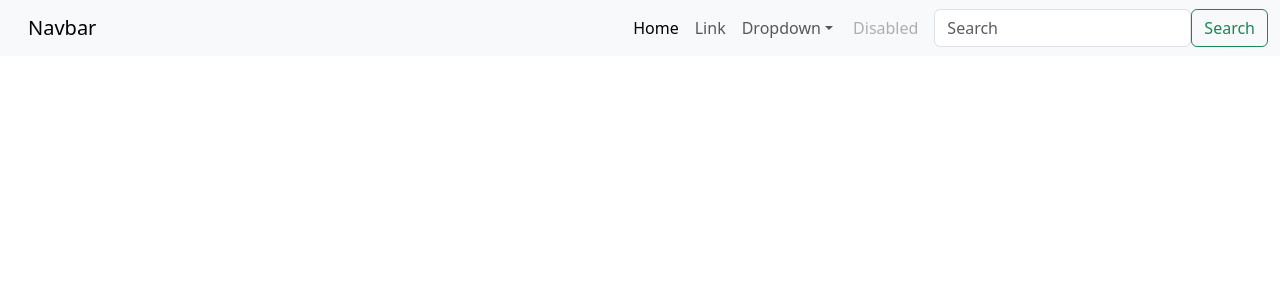
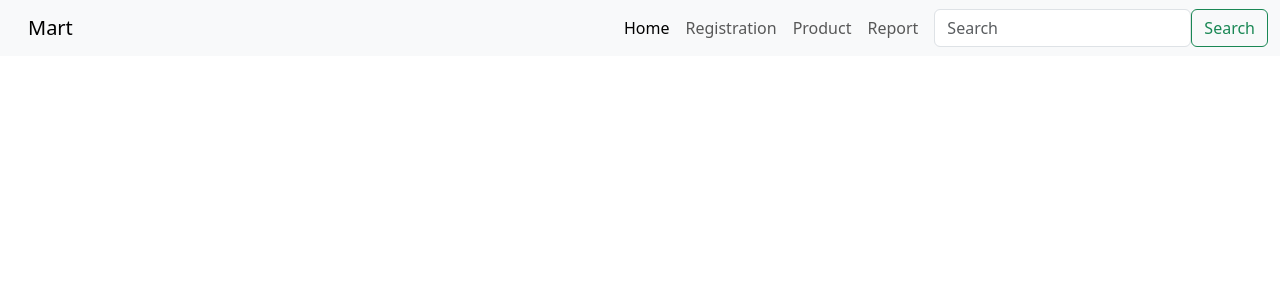
Before and after one commit to Saurabh50001/flask_project, a Flask app: page / in a window 1280 px wide. Shown: the top 300 px of the page. Run offline with Flask 3, Linux system fonts and the light colour scheme; parts of the project's set-up code (start-up, migrations or seed data) failed here and were passed over.

Commit message:
update index

```diff
--- a/templates/index.html
+++ b/templates/index.html
@@ -13,7 +13,7 @@
 <body>
   <nav class="navbar navbar-expand-lg bg-body-tertiary">
     <div class="container-fluid">
-      <a class="navbar-brand" href="#">Navbar</a>
+      <a class="navbar-brand" href="#">Mart</a>
       <button class="navbar-toggler" type="button" data-bs-toggle="collapse" data-bs-target="#navbarSupportedContent" aria-controls="navbarSupportedContent" aria-expanded="false" aria-label="Toggle navigation">
         <span class="navbar-toggler-icon"></span>
       </button>
@@ -23,21 +23,13 @@
             <a class="nav-link active" aria-current="page" href="#">Home</a>
           </li>
           <li class="nav-item">
-            <a class="nav-link" href="#">Link</a>
-          </li>
-          <li class="nav-item dropdown">
-            <a class="nav-link dropdown-toggle" href="#" role="button" data-bs-toggle="dropdown" aria-expanded="false">
-              Dropdown
-            </a>
-            <ul class="dropdown-menu">
-              <li><a class="dropdown-item" href="#">Action</a></li>
-              <li><a class="dropdown-item" href="#">Another action</a></li>
-              <li><hr class="dropdown-divider"></li>
-              <li><a class="dropdown-item" href="#">Something else here</a></li>
-            </ul>
+            <a class="nav-link" aria-current="page" href="registration.html">Registration</a>
           </li>
           <li class="nav-item">
-            <a class="nav-link disabled" aria-disabled="true">Disabled</a>
+            <a class="nav-link" aria-current="page" href="procuct.html">Product</a>
+          </li>
+          <li class="nav-item">
+            <a class="nav-link" aria-current="page" href="Report.html">Report</a>
           </li>
         </ul>
         <form class="d-flex" role="search">
```
Also changed, not shown: templates/product.html (added), templates/report.html (added).
